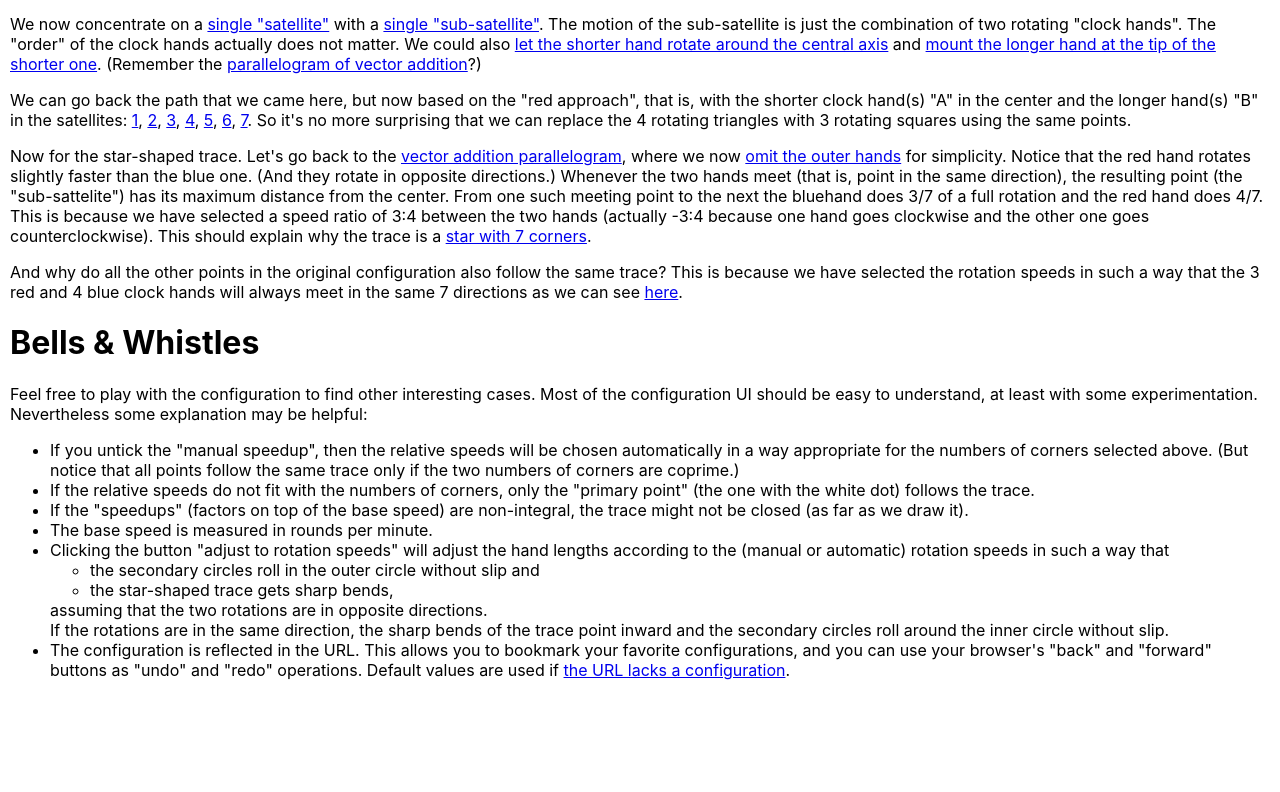
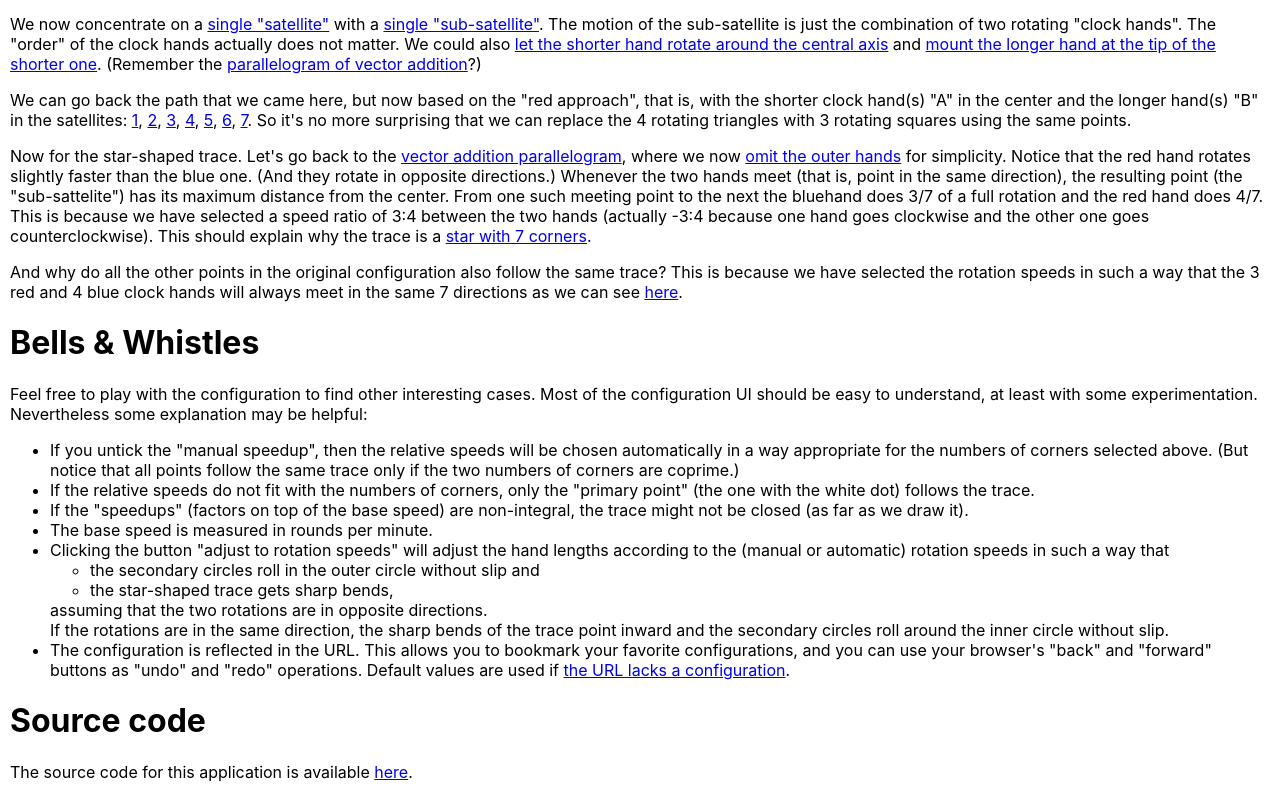
Before and after one commit to hcschuetz/double-rotation, a React (Create React App) app: page / in a window 1280 px wide. Shown: the part 852-1644 px from the top of the page. Before the commit the page ends 1548 px from the top, so only its background shows below. Built offline with nearby package versions, Linux system fonts and the light colour scheme.

Commit message:
added some links

```diff
--- a/src/App.tsx
+++ b/src/App.tsx
@@ -724,6 +724,9 @@ const Documentation = () => (
         Default values are used if <a href={hashSign}>the URL lacks a configuration</a>.
       </li>
     </ul>
+    <h1>Source code</h1>
+    The source code for this application is available
+    {} <RemoteRef to="https://github.com/hcschuetz/double-rotation">here</RemoteRef>.
   </div>
 );
 
```
Also changed, not shown: 1 other file (tests, documents, lock files or other folders).
